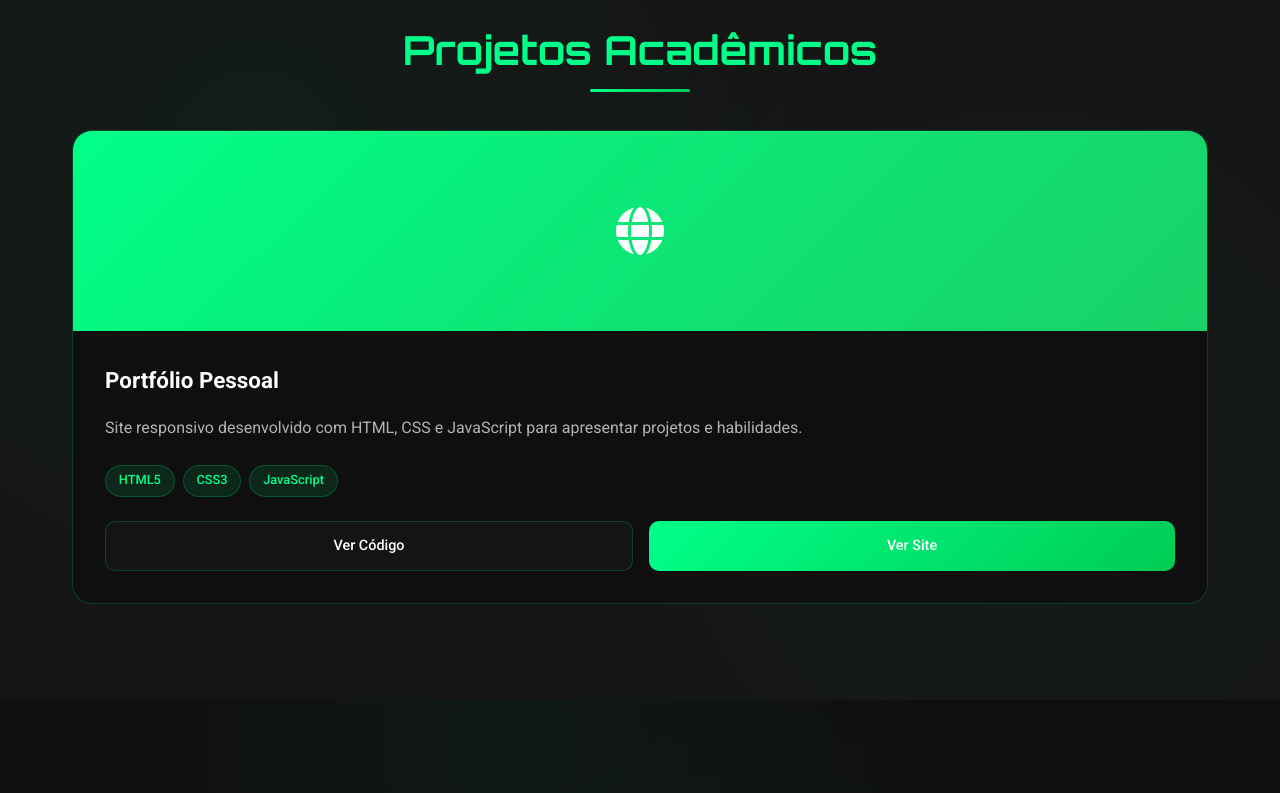
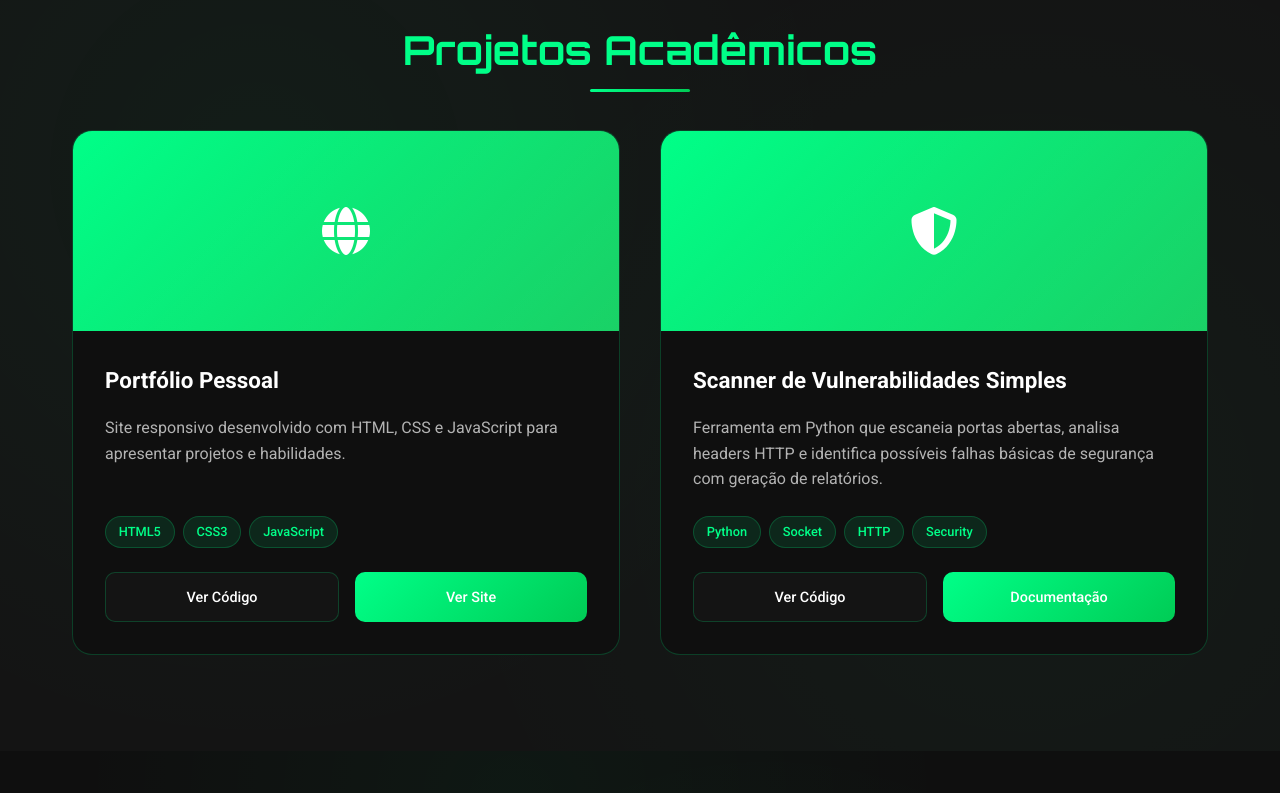
Before and after one commit to Sensews/portfolio, a plain HTML site: page index.html in a window 1280 px wide. Shown: the part 4120-4913 px from the top of the page. Drawn offline with Linux system fonts and the light colour scheme.

Commit message:
New project

```diff
--- a/index.html
+++ b/index.html
@@ -480,8 +480,9 @@
         </section>        <!-- Seção Projetos -->
         <section id="projetos" class="secao-projetos">
             <div class="container">
-                <h2 class="titulo-secao" data-pt="Projetos Acadêmicos" data-en="Academic Projects">Projetos Acadêmicos</h2>
-                <div class="grid-projetos">                    <div class="card-projeto">
+                <h2 class="titulo-secao" data-pt="Projetos Acadêmicos" data-en="Academic Projects">Projetos Acadêmicos</h2>                <div class="grid-projetos">
+                    <!-- Projeto 1: Portfólio Pessoal -->
+                    <div class="card-projeto">
                         <div class="imagem-projeto">
                             <i class="fas fa-globe"></i>
                         </div>
@@ -499,6 +500,31 @@
                                 </a>
                                 <a href="#inicio" class="link-demo" data-pt="Ver Site" data-en="View Site">
                                     <i class="fas fa-external-link-alt"></i> Ver Site
+                                </a>
+                            </div>
+                        </div>
+                    </div>
+
+                    <!-- Projeto 2: Scanner de Vulnerabilidades -->
+                    <div class="card-projeto">
+                        <div class="imagem-projeto">
+                            <i class="fas fa-shield-alt"></i>
+                        </div>
+                        <div class="conteudo-projeto">
+                            <h3 data-pt="Scanner de Vulnerabilidades Simples" data-en="Simple Vulnerability Scanner">Scanner de Vulnerabilidades Simples</h3>
+                            <p data-pt="Ferramenta em Python que escaneia portas abertas, analisa headers HTTP e identifica possíveis falhas básicas de segurança com geração de relatórios." data-en="Python tool that scans open ports, analyzes HTTP headers and identifies basic security flaws with report generation.">Ferramenta em Python que escaneia portas abertas, analisa headers HTTP e identifica possíveis falhas básicas de segurança com geração de relatórios.</p>
+                            <div class="tecnologias">
+                                <span>Python</span>
+                                <span>Socket</span>
+                                <span>HTTP</span>
+                                <span>Security</span>
+                            </div>
+                            <div class="links-projeto">
+                                <a href="https://github.com/Sensews/simple-vuln-scanner" class="link-github" data-pt="Ver Código" data-en="View Code" target="_blank">
+                                    <i class="fab fa-github"></i> Ver Código
+                                </a>
+                                <a href="https://github.com/Sensews/simple-vuln-scanner#readme" class="link-demo" data-pt="Documentação" data-en="Documentation" target="_blank">
+                                    <i class="fas fa-book"></i> Documentação
                                 </a>
                             </div>
                         </div>
```
